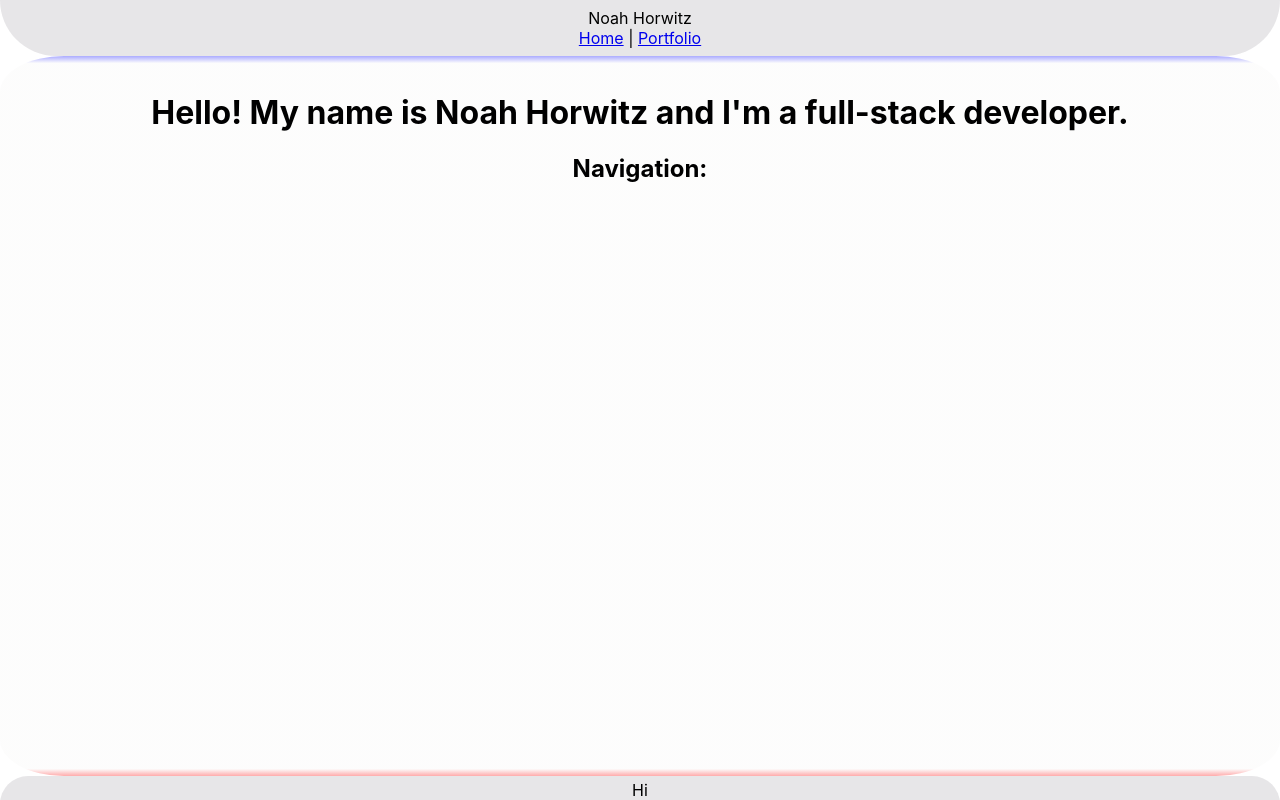
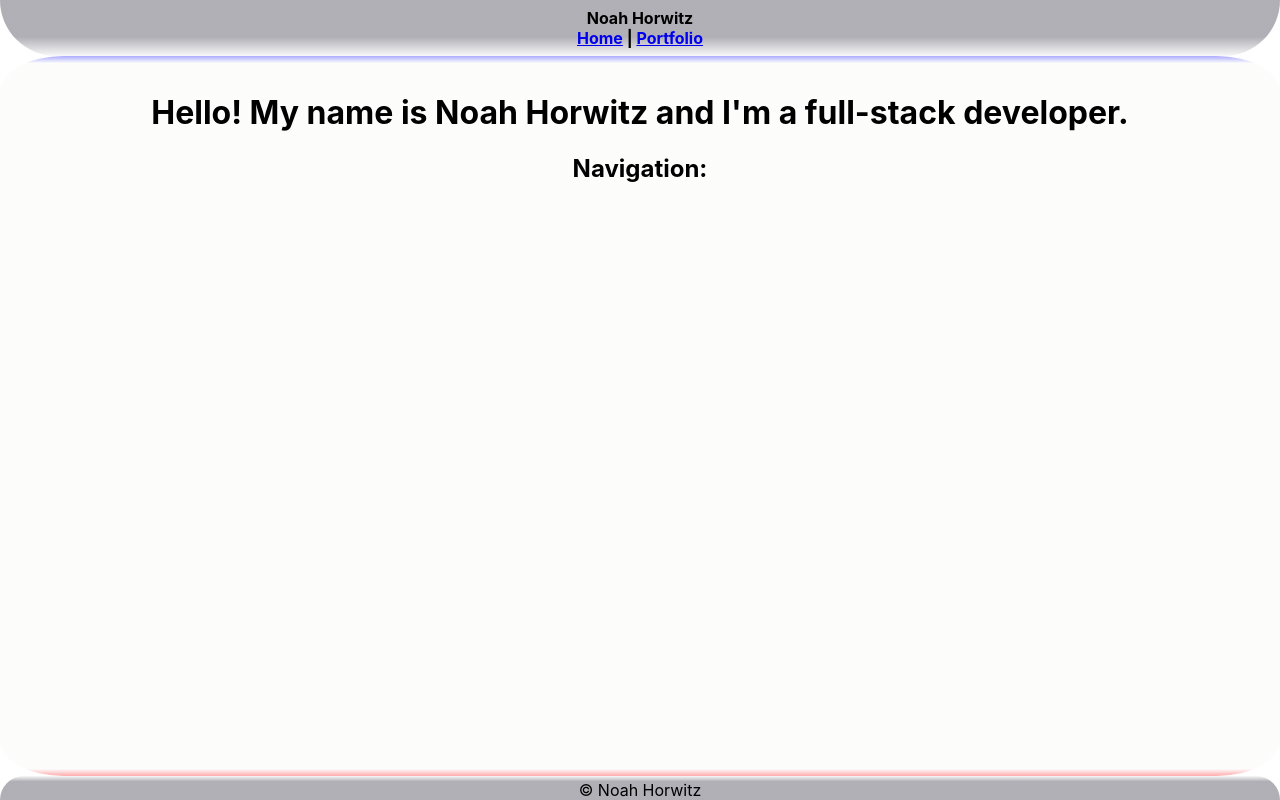
Before and after one commit to nhhor/noah-horwitz, a React (Create React App) app: page /portfolio in a window 1280 px wide. Built offline with nearby package versions, Linux system fonts and the light colour scheme.

Commit message:
update head/foot color gradient.

```diff
--- a/src/App.js
+++ b/src/App.js
@@ -53,6 +53,7 @@ function App() {
 
           .App-Footer {
             width: 100vw;
+            height: 100%;
             overflow: hidden;
           }
 
--- a/src/Footer.js
+++ b/src/Footer.js
@@ -3,19 +3,20 @@ import React from 'react';
 
 function Footer(){
 
-  let imageArray = ['(51, 17, 17, .10)', '(51, 45, 17, .10)', '(19, 14, 35, .10)', '(14, 41, 14, .10)'];
+  let imageArray = ['51, 17, 17', '51, 45, 17', '19, 14, 35', '14, 41, 14'];
   let imageNumber = (Math.round(Math.random()*3));
 
   return (
 
       <div className="Footer-body">
-        <div className='Header-padding'>Hi</div>
+        <div className='Header-padding'>© Noah Horwitz</div>
       <style>{`
           .Footer-body {
-            overflow: auto;
-            background-color: rgba${imageArray[imageNumber]};
+            background: rgba${imageArray[imageNumber]};
+            background: linear-gradient(180deg, rgba(${imageArray[imageNumber]+',.03'}) 0%, rgba(${imageArray[imageNumber]+',.33'}) 23%, rgba(${imageArray[imageNumber]+',.33'}) 100%);
             border-top-left-radius:  5vw;
             border-top-right-radius: 5vw;
+            height: 100%;
             animation: footer_fade_effect 60s infinite;
           }
 
--- a/src/Header.js
+++ b/src/Header.js
@@ -3,7 +3,7 @@ import { Link } from 'react-router-dom';
 
 function Header(){
 
-  let imageArray = ['(51, 17, 17, .10)', '(51, 45, 17, .10)', '(19, 14, 35, .10)', '(14, 41, 14, .10)'];
+  let imageArray = ['51, 17, 17', '51, 45, 17', '19, 14, 35', '14, 41, 14'];
   let imageNumber = (Math.round(Math.random()*3));
 
   return (
@@ -11,15 +11,15 @@ function Header(){
     <div className="Header-body">
 
       <div className="Header-padding"></div>
-      <div className="">Noah Horwitz</div>
-      <div className=""><Link to="/">Home</Link> | <Link to="/portfolio">Portfolio</Link></div>
+      <div className="name">Noah Horwitz</div>
+      <div className="name"><Link to="/">Home</Link> | <Link to="/portfolio">Portfolio</Link></div>
       <div className="Header-padding"></div>
 
       <style>{`
 
           .Header-body {
-            // overflow: auto;
-            background-color: rgba${imageArray[imageNumber]};
+            background: rgba${imageArray[imageNumber]};
+            background: linear-gradient(180deg, rgba(${imageArray[imageNumber]+',.33'}) 0%, rgba(${imageArray[imageNumber]+',.33'}) 66%, rgba(${imageArray[imageNumber]+',.03'}) 100%);
             border-bottom-left-radius:  5vw;
             border-bottom-right-radius: 5vw;
             height: 100%;
@@ -28,6 +28,10 @@ function Header(){
 
           .Header-padding {
             padding: 7px;
+          }
+
+          .name {
+            font-weight: bolder;
           }
 
           @keyframes header_fade_effect {
```
